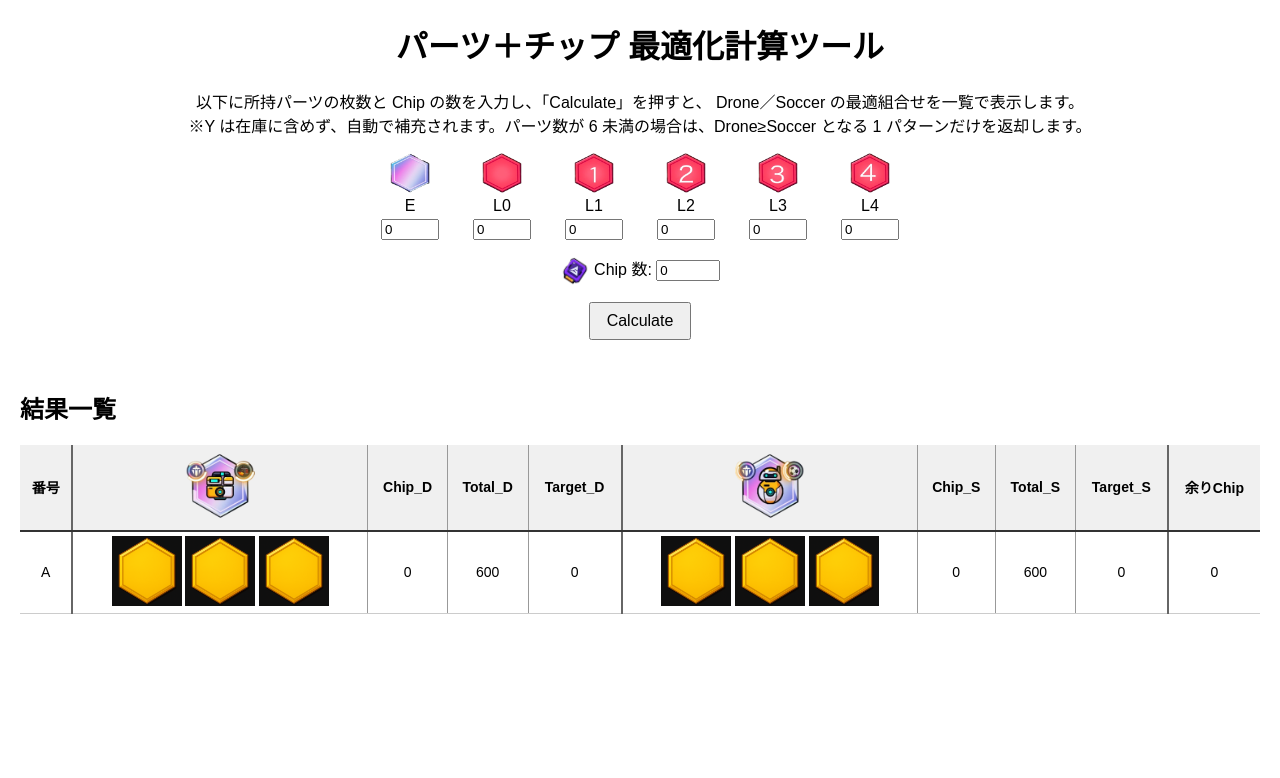
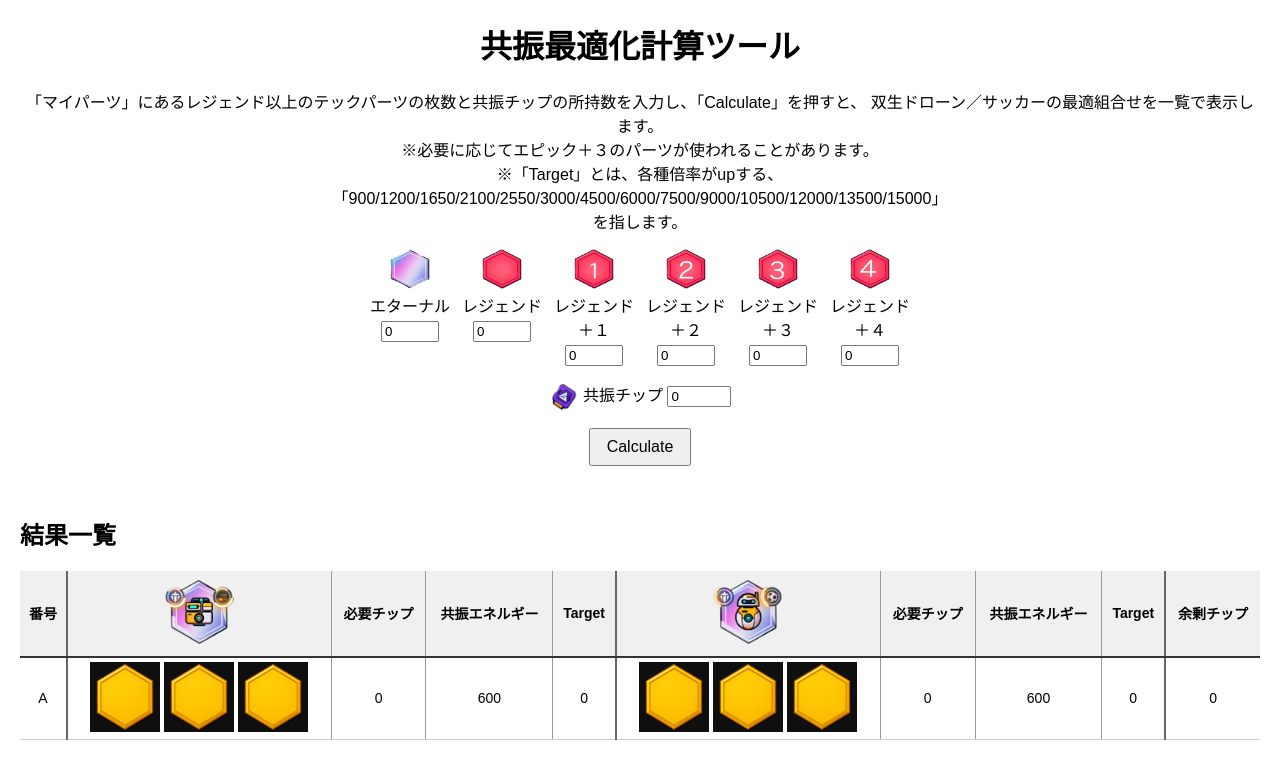
Before and after one commit to DoxDaffun/TechParts-Calculator, a plain HTML site: page index.html in a window 1280 px wide. Both pictures are taken after a click on the button "Calculate". Drawn offline with Linux system fonts and the light colour scheme.

Commit message:
Update index.html

```diff
--- a/index.html
+++ b/index.html
@@ -3,7 +3,7 @@
 <head>
   <meta charset="UTF-8" />
   <meta name="viewport" content="width=device-width, initial-scale=1" />
-  <title>パーツ＋チップ最適化計算ツール</title>
+  <title>共振最適化計算ツール</title>
   <style>
     body { font-family: Arial, sans-serif; margin: 20px; }
     h1 { text-align: center; }
@@ -37,19 +37,19 @@
     table {
       width: 100%;
       border-collapse: collapse;
-      table-layout: auto; /* fixedからautoに変更 */
+      table-layout: auto; /* fixedからautoに */
       font-size: 14px;
     }
     thead th {
       border-bottom: 2px solid #333;
-      padding: 6px; /* 少し狭く */
+      padding: 6px;
       background: #f0f0f0;
       text-align: center;
       white-space: nowrap;
     }
     tbody td {
       border-bottom: 1px solid #ccc;
-      padding: 4px 6px; /* 少し狭く */
+      padding: 4px 6px;
       text-align: center;
       white-space: nowrap;
     }
@@ -64,12 +64,12 @@
     .col-soccer-total { border-right: 1px solid #999; }
     .col-soccer-target { border-right: 2px solid #666; }
     .col-rem { }
-    /* Drone/Soccer アイコン大きめ */
+    /* Drone/Soccer アイコン */
     .col-drone-icon img, .col-soccer-icon img {
       width: 70px;
       height: 70px;
     }
-    /* レスポンシブ対応：スマホではフォント・画像を少し調整 */
+    /* レスポンシブ対応：スマホではフォント・画像を調整 */
     @media (max-width: 600px) {
       .part-item img { width: 30px; height: 30px; }
       .part-item input[type="number"] { width: 40px; }
@@ -77,7 +77,7 @@
       #calculate-btn { font-size: 14px; padding: 6px 12px; }
       table { font-size: 12px; }
       thead th, tbody td { padding: 3px 4px; }
-      /* 結果アイコンも少し小さく */
+
       .col-drone-icon img, .col-soccer-icon img {
         width: 54px;
         height: 54px;
@@ -87,50 +87,53 @@
 </head>
 <body>
 
-  <h1>パーツ＋チップ 最適化計算ツール</h1>
+  <h1>共振最適化計算ツール</h1>
   <p style="text-align:center;">
-    以下に所持パーツの枚数と Chip の数を入力し、「Calculate」を押すと、
-    Drone／Soccer の最適組合せを一覧で表示します。<br>
-    ※Y は在庫に含めず、自動で補充されます。パーツ数が 6 未満の場合は、Drone≥Soccer となる 1 パターンだけを返却します。
+    「マイパーツ」にあるレジェンド以上のテックパーツの枚数と共振チップの所持数を入力し、「Calculate」を押すと、
+    双生ドローン／サッカーの最適組合せを一覧で表示します。<br>
+    ※必要に応じてエピック＋３のパーツが使われることがあります。<br>
+    ※「Target」とは、各種倍率がupする、<br>
+    「900/1200/1650/2100/2550/3000/4500/6000/7500/9000/10500/12000/13500/15000」<br>
+    を指します。
   </p>
 
   <div class="input-container">
     <div class="parts-input">
       <div class="part-item">
         <img src="E.png" alt="E" /><br>
-        <label>E</label><br>
+        <label>エターナル</label><br>
         <input type="number" id="input-E" min="0" value="0" />
       </div>
       <div class="part-item">
         <img src="L0.png" alt="L0" /><br>
-        <label>L0</label><br>
+        <label>レジェンド</label><br>
         <input type="number" id="input-L0" min="0" value="0" />
       </div>
       <div class="part-item">
         <img src="L1.png" alt="L1" /><br>
-        <label>L1</label><br>
+        <label>レジェンド＋１</label><br>
         <input type="number" id="input-L1" min="0" value="0" />
       </div>
       <div class="part-item">
         <img src="L2.png" alt="L2" /><br>
-        <label>L2</label><br>
+        <label>レジェンド＋２</label><br>
         <input type="number" id="input-L2" min="0" value="0" />
       </div>
       <div class="part-item">
         <img src="L3.png" alt="L3" /><br>
-        <label>L3</label><br>
+        <label>レジェンド＋３</label><br>
         <input type="number" id="input-L3" min="0" value="0" />
       </div>
       <div class="part-item">
         <img src="L4.png" alt="L4" /><br>
-        <label>L4</label><br>
+        <label>レジェンド＋４</label><br>
         <input type="number" id="input-L4" min="0" value="0" />
       </div>
     </div>
 
     <div class="chip-input">
       <img src="chip_icon.png" alt="Chip" />
-      <label>Chip 数:</label>
+      <label>共振チップ</label>
       <input type="number" id="input-chip" min="0" max="330" value="0" />
     </div>
 
@@ -221,7 +224,7 @@
       const targetD = computeTargetFromTotal(totalD);
       const targetS = computeTargetFromTotal(totalS);
       return [{
-        id: '',  // 下で設定
+        id: '',
         partsDrone: droneCombo,
         chipDrone: c_d,
         totalDrone: totalD,
@@ -406,9 +409,9 @@
       const headerRow = document.createElement('tr');
       const headers = [
         '番号',
-        '<img src="drone_icon.png" alt="Drone" width="30" height="30">', 'Chip_D', 'Total_D', 'Target_D',
-        '<img src="soccer_icon.png" alt="Soccer" width="30" height="30">', 'Chip_S', 'Total_S', 'Target_S',
-        '余りChip'
+        '<img src="drone_icon.png" alt="Drone" width="30" height="30">', '必要チップ', '共振エネルギー', 'Target',
+        '<img src="soccer_icon.png" alt="Soccer" width="30" height="30">', '必要チップ', '共振エネルギー', 'Target',
+        '余剰チップ'
       ];
       const thClasses = ['col-number', 'col-drone-icon', 'col-drone-chip', 'col-drone-total', 'col-drone-target',
                          'col-soccer-icon', 'col-soccer-chip', 'col-soccer-total', 'col-soccer-target', 'col-rem'];
```
